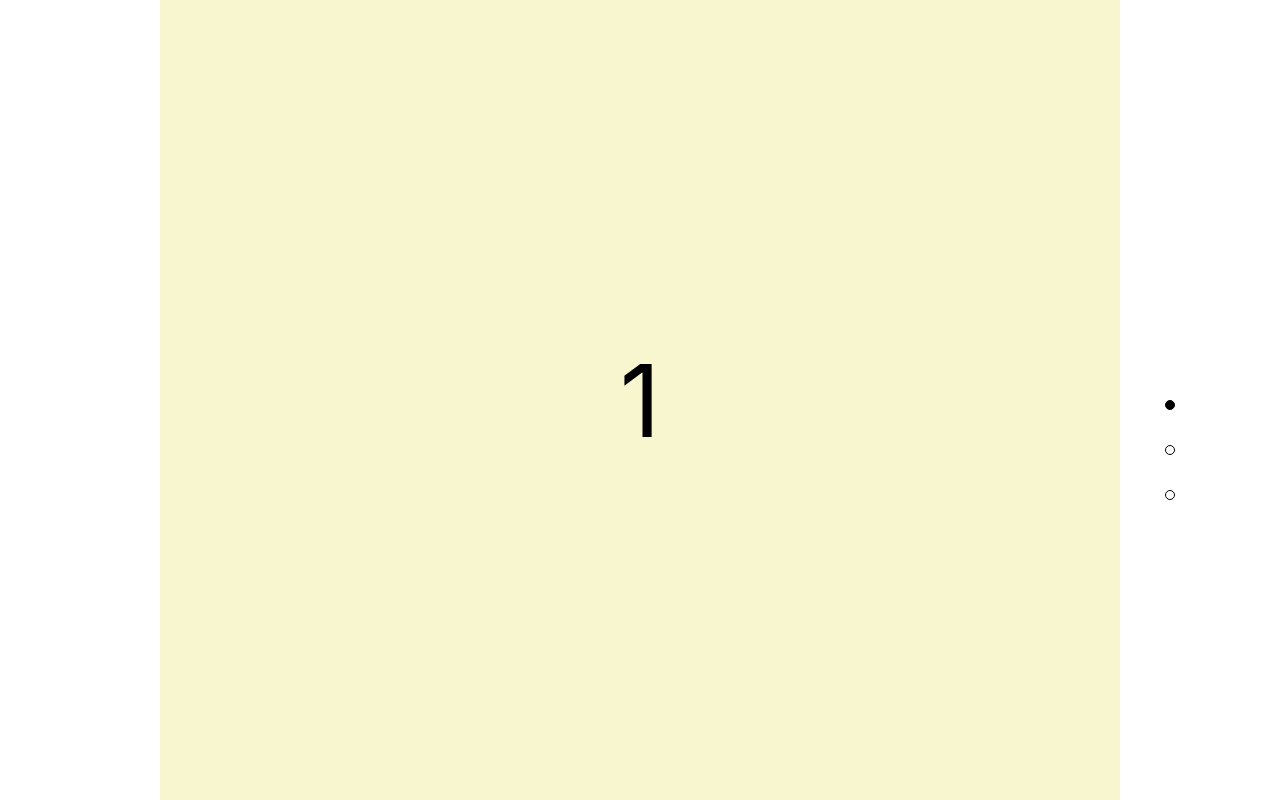
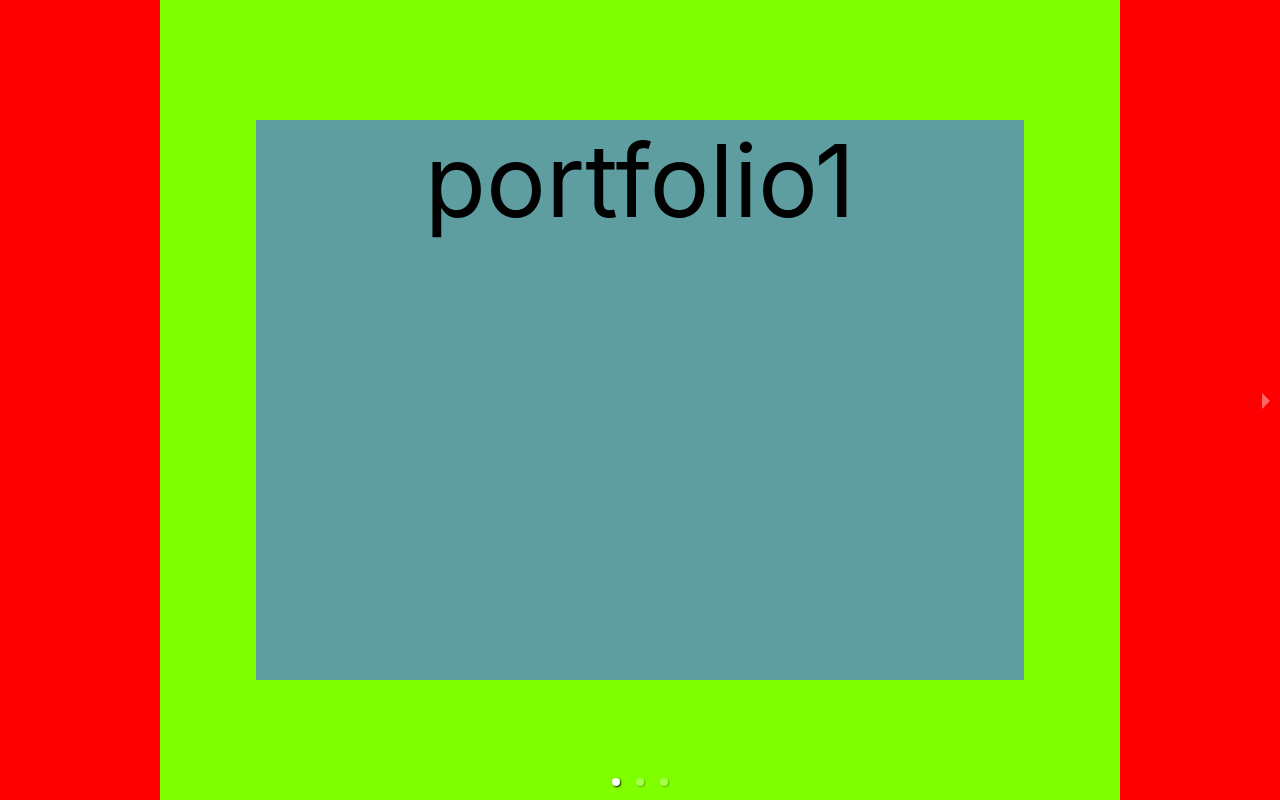
Before and after one commit to nohseongbong/prortfolio, a React (Create React App) app: page / in a window 1280 px wide. Built offline with nearby package versions, Linux system fonts and the light colour scheme; the HTML template or start-up script is replaced by a standard one.

Commit message:
20211214 포트폴리오 메인페이지 레이아웃 구성 작업중

```diff
--- a/package.json
+++ b/package.json
@@ -6,11 +6,16 @@
     "@testing-library/jest-dom": "^5.15.1",
     "@testing-library/react": "^11.2.7",
     "@testing-library/user-event": "^12.8.3",
+    "framer-motion": "^4.1.7",
     "react": "^17.0.2",
     "react-dom": "^17.0.2",
     "react-js-pagination": "^3.0.3",
     "react-modal": "^3.14.4",
+    "react-responsive-carousel": "^3.2.22",
+    "react-router-dom": "^6.1.1",
     "react-scripts": "4.0.3",
+    "react-simple-animate": "^3.3.12",
+    "react-transition-group": "^4.4.2",
     "web-vitals": "^1.1.2"
   },
   "scripts": {
--- a/src/App.css
+++ b/src/App.css
@@ -1,19 +1,32 @@
 body {
   margin: 0;
   overflow-y: hidden;
+  padding: 0;
+  box-sizing: border-box;
 }
 
-.outer {
+.main .outer {
   height: 100vh;
   overflow-y: auto;
+  background-color: red;
+  display: flex;
+  flex-direction: column;
+  align-items: center;
+  justify-content: space-around;
+}
+
+.main .content {
+  width: 80%;
+  height: 70%;
+  background-color: cadetblue;
 }
 
 /* 화면에서 스크롤바 안보이게 */
-.outer::-webkit-scrollbar {
+.main .outer::-webkit-scrollbar {
   display: none;
 }
 
-.inner {
+.main .inner {
   /* width: 1300px; */
   max-width: 75%;
   margin: 0 auto;
@@ -22,21 +35,11 @@ body {
   justify-content: center;
   align-items: center;
   font-size: 100px;
+  background-color: chartreuse;
 }
 
-.bg-yellow {
-  background-color: #f7f6cf;
-}
 
-.bg-blue {
-  background-color: #b6d8f2;
-}
-
-.bg-pink {
-  background-color: #f4cfdf;
-}
-
-.divider {
+.main .divider {
   width: 100%;
   height: 5px;
   background-color: gray;
--- a/src/App.js
+++ b/src/App.js
@@ -2,60 +2,58 @@ import { useState, useEffect, useRef } from "react";
 
 import Dots from "./Dots";
 import Todo from './Todo/Todo.js'
-
+import "react-responsive-carousel/lib/styles/carousel.min.css"; // requires a loader
+import { Carousel } from 'react-responsive-carousel';
 import "./App.css";
 
 
 function App() {
 
-  const scrollRef = useRef({});
-
-  const content1 = useRef(null);
-  const content2 = useRef(null);
-  const content3 = useRef(null);
+  const scrollRef = useRef(null);
 
 
-  const [num ,setNum] =useState(1);
+  const nextClick = () => {
+    let ele = document.getElementsByClassName('control-arrow control-next')[0];
+    console.log('다음');
+    ele.click();
+  }
+  const prevClick = () => {
+    let ele = document.getElementsByClassName('control-arrow control-prev')[0];
+    console.log('이전');
+    ele.click();
+  }
+
   const onScroll = (e) => {
     console.log('new 스크롤' ,e.deltaY)
 
     if(e.deltaY > 0){
-      if(num < 3){
-          setNum(e => e+1)
-          // scrollFnc(num+1)
-      }
+      nextClick();
     }else{
-      if(num > 1){
-        setNum(e => e-1)
-        // scrollFnc(num-1)
-      }
+      prevClick();
     }
   };
 
-  // const scrollFnc = (num) => {
-  //   switch (num) {
-  //     case 1:
-  //       console.log(num , '실행됨' ,content1);
-  //       content1.current.scrollIntoView({ behavior: 'smooth' });
-  //     break;
-  //     case 2:
-  //       console.log(num , '실행됨');
-  //       content2.current.scrollIntoView({ behavior: 'smooth' });
-  //     break;
-  //     case 3:
-  //       console.log(num , '실행됨');
-  //       content3.current.scrollIntoView({ behavior: 'smooth' });
-  //     break;
+  const [works , setWorks] = useState([
+    {className : 'inner bg-yellow',title : 'portfolio1'},
+    {className : 'inner bg-blue',title : 'portfolio2'},
+    {className : 'inner bg-pink',title : 'portfolio3'},
+  ]);
 
-  //   }
-  // }
+  let worksView = works.map((item,index) => {
+    return (
+      <div key={index} className={item.className}>
+        <div className="content">
+          {item.title}
+        </div>
+      </div>
+    )
+  })
 
   return (
-    <div ref={scrollRef} onWheel={onScroll} className="outer">
-        <Dots scrollIndex={num} />
-        <div className="inner bg-yellow">1</div>
-        <div className="inner bg-blue">2</div>
-        <div className="inner bg-pink">3</div>
+    <div onWheel={onScroll} className="main">
+        <Carousel transitionTime={1000}  ref={scrollRef} axis='vertical' className="outer"  showArrows={true} showThumbs={false} showStatus={false} infiniteLoop={false} emulateTouch={true}>
+          {worksView}
+        </Carousel>
     </div>
   );
 }
```
Also changed, not shown: 1 other file (tests, documents, lock files or other folders).
